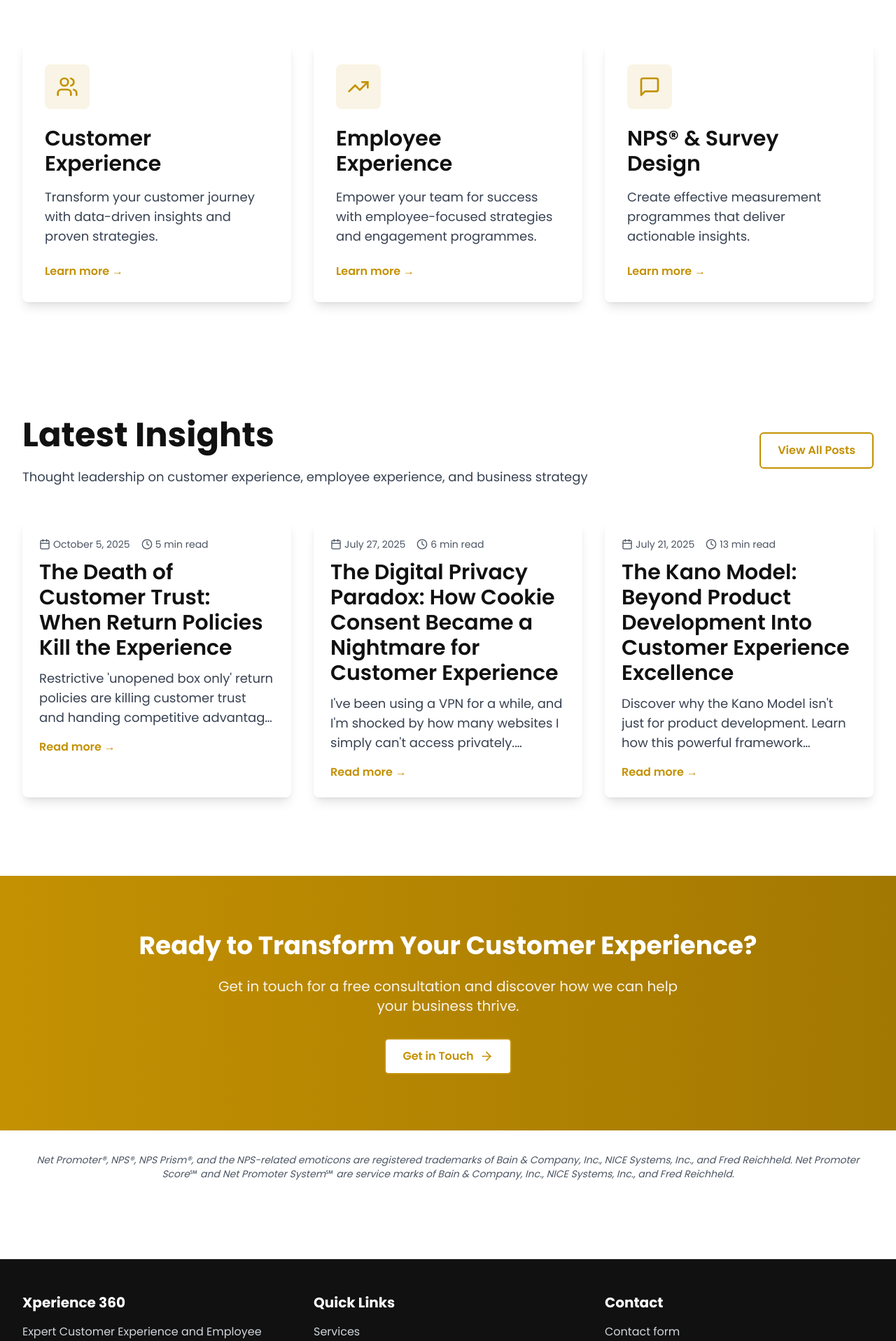
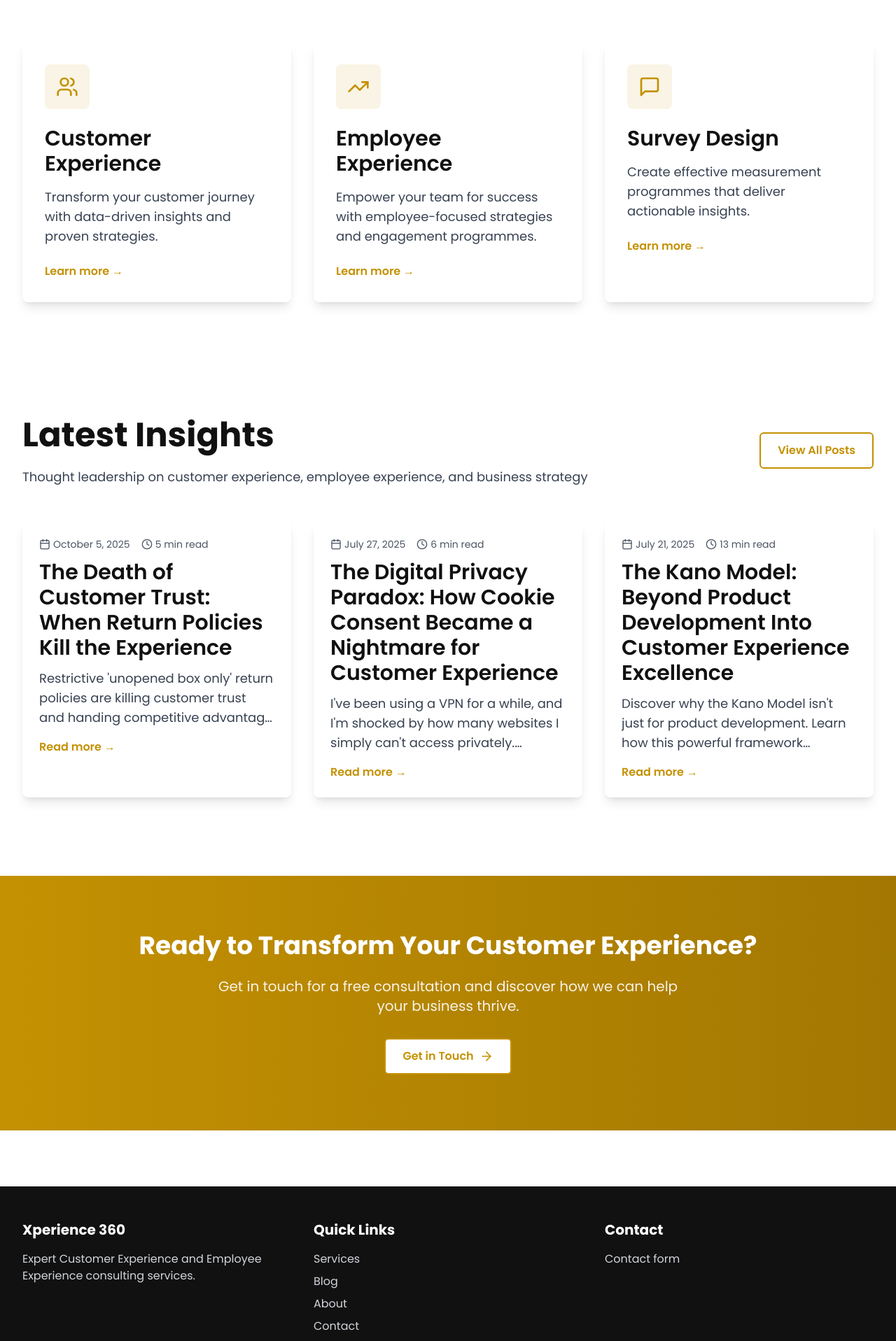
Before and after one commit to JaimeV365/xperience360, a Next.js app in the folder OneDrive/Documents/Xperience 360/Website/xperience-360.com/New Website Project/xperience360/: page / in a window 1280 px wide. Shown: the part 963-2880 px from the top of the page at 70% size. Built offline with nearby package versions, Linux system fonts and the light colour scheme.

Commit message:
Remove NPS references from service and home pages - Change 'NPSÂ® & Survey Design' to 'Survey Design' - Remove NPS from metadata keywords - Remove NPS trademark disclaimer paragraphs

```diff
--- a/OneDrive/Documents/Xperience 360/Website/xperience-360.com/New Website Project/xperience360/app/layout.tsx
+++ b/OneDrive/Documents/Xperience 360/Website/xperience-360.com/New Website Project/xperience360/app/layout.tsx
@@ -16,7 +16,7 @@ export const metadata: Metadata = {
     template: '%s | Xperience 360',
   },
   description: 'Expert CX and EX consulting services. Transform your customer and employee experience with proven strategies and decades of expertise.',
-  keywords: ['customer experience', 'CX consulting', 'employee experience', 'EX consulting', 'NPS®', 'customer satisfaction'],
+  keywords: ['customer experience', 'CX consulting', 'employee experience', 'EX consulting', 'customer satisfaction'],
   authors: [{ name: 'Jaime Valle' }],
   creator: 'Xperience 360',
   publisher: 'Xperience 360',
--- a/OneDrive/Documents/Xperience 360/Website/xperience-360.com/New Website Project/xperience360/app/page.tsx
+++ b/OneDrive/Documents/Xperience 360/Website/xperience-360.com/New Website Project/xperience360/app/page.tsx
@@ -9,7 +9,7 @@ import { Metadata } from 'next'
 export const metadata: Metadata = {
   title: 'Transform Your Customer Experience Into Competitive Advantage',
   description: 'Expert CX & EX consulting services. Discover how our tailored programmes can boost revenue and build lasting customer relationships.',
-  keywords: ['customer experience', 'CX consulting', 'employee experience', 'EX consulting', 'NPS®', 'customer satisfaction', 'CX strategy', 'customer insights'],
+  keywords: ['customer experience', 'CX consulting', 'employee experience', 'EX consulting', 'customer satisfaction', 'CX strategy', 'customer insights'],
   openGraph: {
     title: 'Xperience 360 | Transform Your Customer Experience Into Competitive Advantage',
     description: 'Expert CX & EX consulting services. Discover how our tailored programmes can boost revenue and build lasting customer relationships.',
@@ -120,14 +120,14 @@ export default function HomePage() {
               <div className="w-16 h-16 bg-primary/10 dark:bg-primary/20 rounded-lg flex items-center justify-center mb-6">
                 <MessageSquare className="w-8 h-8 text-primary" aria-hidden="true" />
               </div>
-            <h3 className="heading-3 mb-4">NPS® & Survey Design</h3>
+            <h3 className="heading-3 mb-4">Survey Design</h3>
               <p className="body-text mb-6">
                 Create effective measurement programmes that deliver actionable insights.
               </p>
               <Link
-                href="/services#nps-surveys"
+                href="/services#survey-design"
                 className="link-primary font-semibold"
-                aria-label="Learn more about NPS® and Survey Design services"
+                aria-label="Learn more about Survey Design services"
               >
                 Learn more →
               </Link>
@@ -192,14 +192,6 @@ export default function HomePage() {
         </div>
       </section>
 
-      {/* NPS Trademark Disclaimer */}
-      <div className="py-8 bg-white dark:bg-dark">
-        <div className="container-custom">
-          <p className="text-sm text-gray-600 dark:text-gray-400 text-center">
-            <em>Net Promoter®, NPS®, NPS Prism®, and the NPS-related emoticons are registered trademarks of Bain & Company, Inc., NICE Systems, Inc., and Fred Reichheld. Net Promoter Score℠ and Net Promoter System℠ are service marks of Bain & Company, Inc., NICE Systems, Inc., and Fred Reichheld.</em>
-          </p>
-        </div>
-      </div>
     </>
   )
 }
--- a/OneDrive/Documents/Xperience 360/Website/xperience-360.com/New Website Project/xperience360/app/services/page.tsx
+++ b/OneDrive/Documents/Xperience 360/Website/xperience-360.com/New Website Project/xperience360/app/services/page.tsx
@@ -11,7 +11,7 @@ export const metadata: Metadata = {
     'EX services',
     'customer experience consulting',
     'employee experience consulting',
-    'NPS® surveys',
+    'survey design',
     'CX strategy',
     'customer journey mapping',
     'customer journey design',
@@ -86,12 +86,12 @@ export default function ServicesPage() {
       ],
     },
     {
-      id: 'nps-surveys',
+      id: 'survey-design',
       icon: MessageSquare,
-      title: 'NPS® & Survey Design',
+      title: 'Survey Design',
       description: 'Create effective measurement programmes that deliver actionable insights. Avoid survey fatigue and get data that drives decisions.',
       features: [
-        'NPS® programme design',
+        'Survey programme design',
         'Survey methodology',
         'Question design and optimisation',
         'Response analysis',
@@ -180,7 +180,7 @@ export default function ServicesPage() {
           '@type': 'Offer',
           itemOffered: {
             '@type': 'Service',
-            name: 'NPS® & Survey Design',
+            name: 'Survey Design',
             description: 'Create effective measurement programmes that deliver actionable insights.',
           },
         },
@@ -361,12 +361,6 @@ export default function ServicesPage() {
           </Link>
         </section>
 
-        {/* NPS Trademark Disclaimer */}
-        <div className="mt-12 pt-8 border-t border-gray-300 dark:border-gray-700">
-          <p className="text-sm text-gray-600 dark:text-gray-400 text-center">
-            <em>Net Promoter®, NPS®, NPS Prism®, and the NPS-related emoticons are registered trademarks of Bain & Company, Inc., NICE Systems, Inc., and Fred Reichheld. Net Promoter Score℠ and Net Promoter System℠ are service marks of Bain & Company, Inc., NICE Systems, Inc., and Fred Reichheld.</em>
-          </p>
-        </div>
       </div>
     </div>
   )
```
